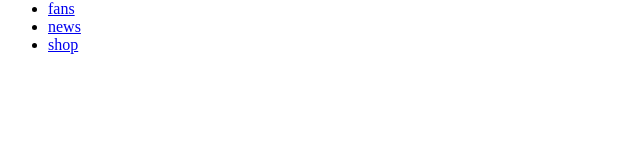
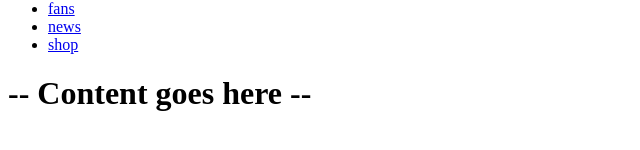
Before and after one commit to SimonePalmisciano/react-dc-comics, a React (Vite) app: page / in a window 1280 px wide. Shown: the part 454-604 px from the top of the page, without its empty margins (0-640 px from the left). Built offline with nearby package versions, Linux system fonts and the light colour scheme; the HTML template or start-up script is replaced by a standard one.

Commit message:
creato main vuoto

```diff
--- a/src/App.jsx
+++ b/src/App.jsx
@@ -1,8 +1,10 @@
 import Header from "./components/Header";
+import Main from "./components/Main";
 
 function App () {
     return <>
         <Header/>
+        <Main/>
     </>;
 }
 
--- a/src/components/Main.jsx
+++ b/src/components/Main.jsx
@@ -0,0 +1,7 @@
+function Main() {
+    return <>
+        <h1>-- Content goes here --</h1>
+    </>;
+}
+
+export default Main;
```
